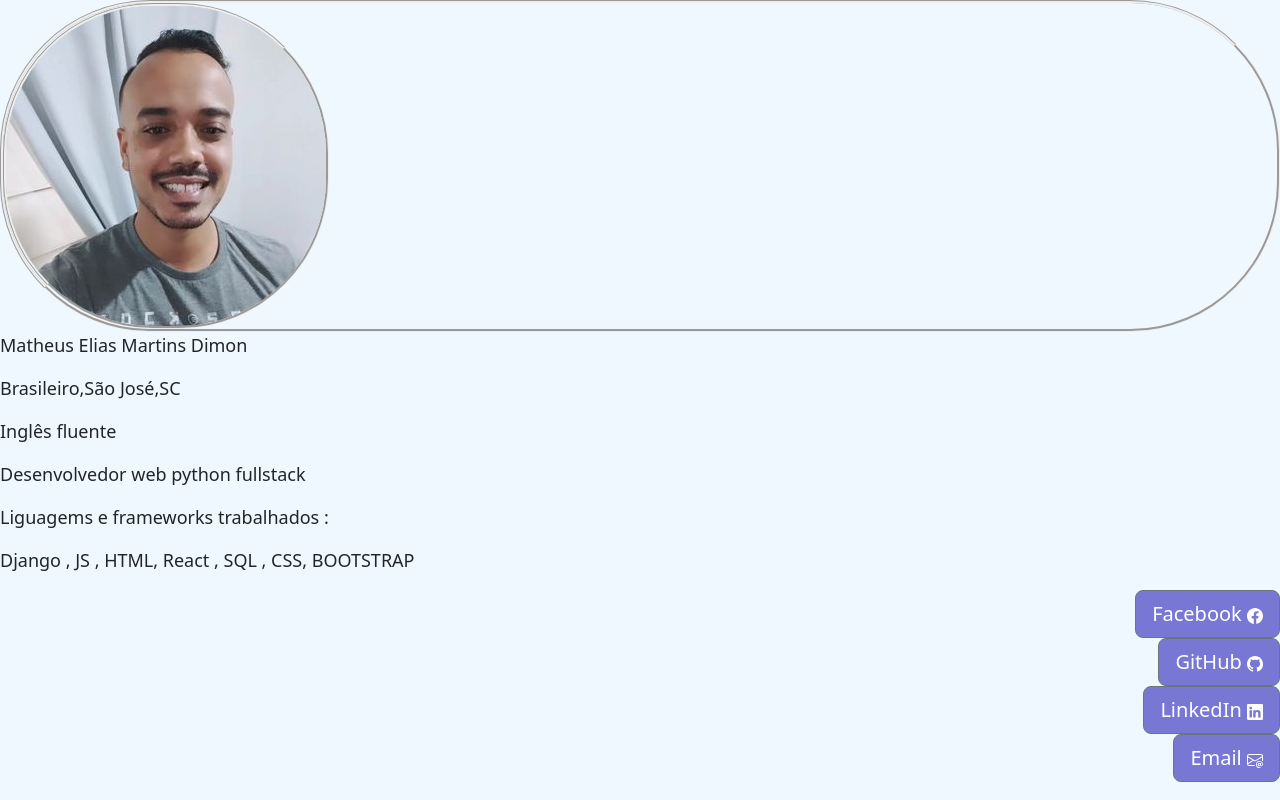
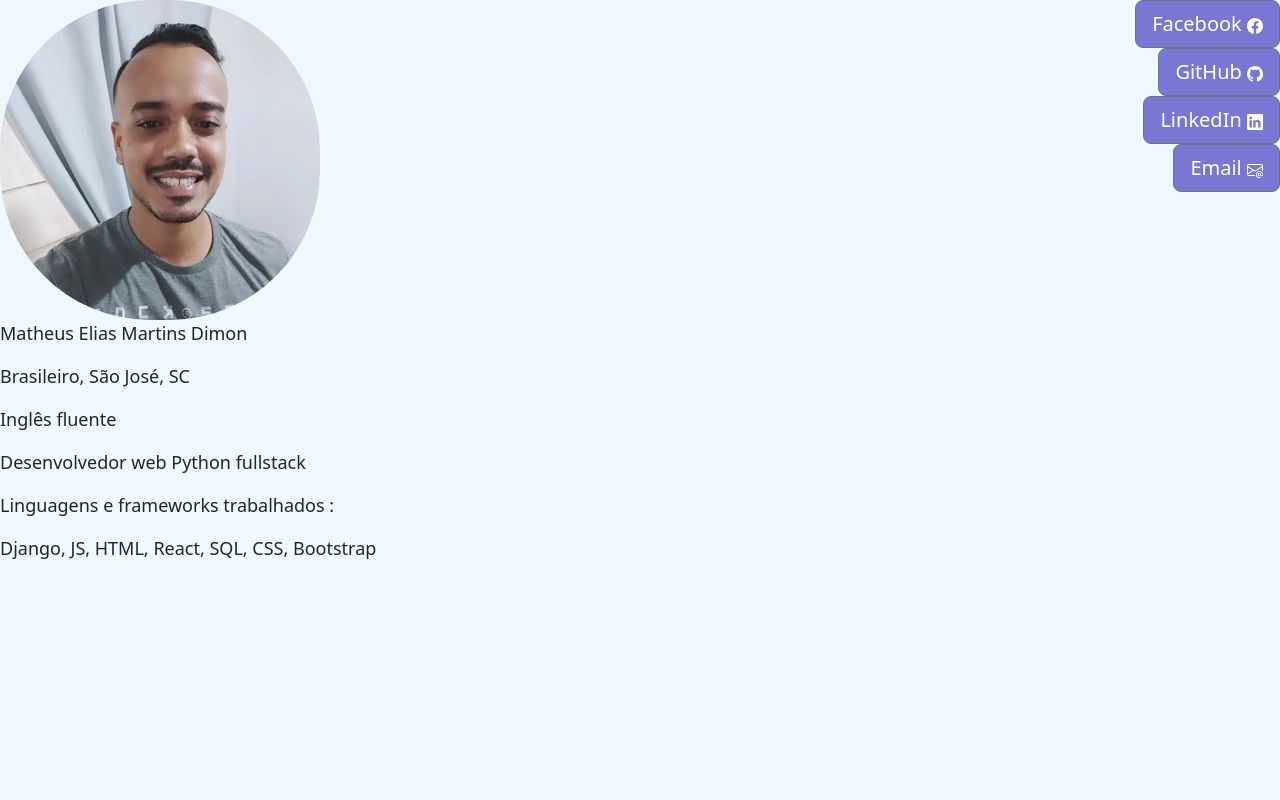
Before and after one commit to Matheus-Dimon/Matheus-Dimon.github.io, a Django app: page /me in a window 1280 px wide. Run offline with Django 4.2, Linux system fonts and the light colour scheme.

Commit message:
mudança de layout

```diff
--- a/static/css/indexstyle.css
+++ b/static/css/indexstyle.css
@@ -6,18 +6,13 @@
 #foto{
   text-align: left;
   border-radius: 150px;
-  border-style: groove;
+  display: block;
+
 }
 
 #background{
   text-align: center;
   background-color: aliceblue;
-}
-
-.buttonstyle{
-  background-color: aliceblue;
-  text-align: right ;
-
 }
 
 .btn.btn-secondary.btn-lg{
--- a/templates/index.html
+++ b/templates/index.html
@@ -12,50 +12,43 @@
         integrity="sha384-T3c6CoIi6uLrA9TneNEoa7RxnatzjcDSCmG1MXxSR1GAsXEV/Dwwykc2MPK8M2HN"
         crossorigin="anonymous">
 </head>
-<body id = "background">
-    <div id = "foto">
+<body id="background">
+    <div id="foto">
         <img src="{% static 'img/mefoto.png' %}" alt="logotipo" id="foto" class="foto">
     </div>
 
     <div id="sobre">
-
         <p>Matheus Elias Martins Dimon</p>
-        <p>Brasileiro,São José,SC</p>
+        <p>Brasileiro, São José, SC</p>
         <p>Inglês fluente</p>
-        <p>Desenvolvedor web python fullstack</p>
-        <p>Liguagems e frameworks trabalhados : </p>
-        <p>Django , JS , HTML, React , SQL , CSS, BOOTSTRAP</p>
-
+        <p>Desenvolvedor web Python fullstack</p>
+        <p>Linguagens e frameworks trabalhados :</p>
+        <p>Django, JS, HTML, React, SQL, CSS, Bootstrap</p>
     </div>
 
-    <div class="buttonstyle">
+    <div class="fixed-top d-flex flex-column justify-content-end align-items-end">
         <button class="btn btn-secondary btn-lg" type="button">
             <a id="fonte" href="https://www.facebook.com/matheuselias.martinsdimon">Facebook</a>
             <svg xmlns="http://www.w3.org/2000/svg" width="16" height="16" fill="currentColor" class="bi bi-facebook" viewBox="0 0 16 16">
-              <path d="M16 8.049c0-4.446-3.582-8.05-8-8.05C3.58 0-.002 3.603-.002 8.05c0 4.017 2.926 7.347 6.75 7.951v-5.625h-2.03V8.05H6.75V6.275c0-2.017 1.195-3.131 3.022-3.131.876 0 1.791.157 1.791.157v1.98h-1.009c-.993 0-1.303.621-1.303 1.258v1.51h2.218l-.354 2.326H9.25V16c3.824-.604 6.75-3.934 6.75-7.951z"/>
+                <path d="M16 8.049c0-4.446-3.582-8.05-8-8.05C3.58 0-.002 3.603-.002 8.05c0 4.017 2.926 7.347 6.75 7.951v-5.625h-2.03V8.05H6.75V6.275c0-2.017 1.195-3.131 3.022-3.131.876 0 1.791.157 1.791.157v1.98h-1.009c-.993 0-1.303.621-1.303 1.258v 1.51h 2.218l-.354 2.326H9.25V16c3.824-.604 6.75-3.934 6.75-7.951z"></path>
             </svg>
         </button>
-  </div>
 
-    <div class="buttonstyle">
-      <button class="btn btn-secondary btn-lg" type="button"  >
+        <button class="btn btn-secondary btn-lg" type="button">
             <a id="fonte" href="https://github.com/Matheus-Dimon">GitHub</a>
             <svg xmlns="http://www.w3.org/2000/svg" width="16" height="16" fill="currentColor" class="bi bi-github" viewBox="0 0 16 16">
               <path d="M8 0C3.58 0 0 3.58 0 8c0 3.54 2.29 6.53 5.47 7.59.4.07.55-.17.55-.38 0-.19-.01-.82-.01-1.49-2.01.37-2.53-.49-2.69-.94-.09-.23-.48-.94-.82-1.13-.28-.15-.68-.52-.01-.53.63-.01 1.08.58 1.23.82.72 1.21 1.87.87 2.33.66.07-.52.28-.87.51-1.07-1.78-.2-3.64-.89-3.64-3.95 0-.87.31-1.59.82-2.15-.08-.2-.36-1.02.08-2.12 0 0 .67-.21 2.2.82.64-.18 1.32-.27 2-.27.68 0 1.36.09 2 .27 1.53-1.04 2.2-.82 2.2-.82.44 1.1.16 1.92.08 2.12.51.56.82 1.27.82 2.15 0 3.07-1.87 3.75-3.65 3.95.29.25.54.73.54 1.48 0 1.07-.01 1.93-.01 2.2 0 .21.15.46.55.38A8.012 8.012 0 0 0 16 8c0-4.42-3.58-8-8-8z"/>
             </svg>
+            </svg>
         </button>
-  </div>
 
-    <div class="buttonstyle">
         <button class="btn btn-secondary btn-lg" type="button">
             <a id="fonte" href="https://www.linkedin.com/in/matheus-elias-martins-dimon-b71048154">LinkedIn</a>
             <svg xmlns="http://www.w3.org/2000/svg" width="16" height="16" fill="currentColor" class="bi bi-linkedin" viewBox="0 0 16 16">
-              <path d="M0 1.146C0 .513.526 0 1.175 0h13.65C15.474 0 16 .513 16 1.146v13.708c0 .633-.526 1.146-1.175 1.146H1.175C.526 16 0 15.487 0 14.854V1.146zm4.943 12.248V6.169H2.542v7.225h2.401zm-1.2-8.212c.837 0 1.358-.554 1.358-1.248-.015-.709-.52-1.248-1.342-1.248-.822 0-1.359.54-1.359 1.248 0 .694.521 1.248 1.327 1.248h.016zm4.908 8.212V9.359c0-.216.016-.432.08-.586.173-.431.568-.878 1.232-.878.869 0 1.216.662 1.216 1.634v3.865h2.401V9.25c0-2.22-1.184-3.252-2.764-3.252-1.274 0-1.845.7-2.165 1.193v.025h-.016a5.54 5.54 0 0 1 .016-.025V6.169h-2.4c.03.678 0 7.225 0 7.225h2.4z"/>
+                <path d="M0 1.146C0 .513.526 0 1.175 0h13.65C15.474 0 16 .513 16 1.146v13.708c0 .633-.526 1.146-1.175 1.146H1.175C.526 16 0 15.487 0 14.854V1.146zm4.943 12.248V6.169H2.542v7.225h2.401zm-1.2-8.212c.837 0 1.358-.554 1.358-1.248-.015-.709-.52-1.248-1.342-1.248-.822 0-1.359.54-1.359 1.248 0 .694 .521 1.248 1.327 1.248h.016zm4.908 8.212V9.359c0-.216.016-.432.08-.586.173-.431.568-.878 1.232-.878 .869 0 1.216.662 1.216 1.634v 3.865h 2.401V9.25c0-2.22-1.184-3.252-2.764-3.252-1.274 0-1.845.7-2.165 1.193v.025h-.016a5.54 5.54 0 0 1 .016-.025V6.169h-2.4c.03.678 0 7.225 0 7.225h 2.4z"></path>
             </svg>
         </button>
-  </div>
 
-    <div class="buttonstyle">
         <button class="btn btn-secondary btn-lg" type="button">
             <a id="fonte" href="mailto:matheus.dimon@gmail.com">Email</a>
             <svg xmlns="http://www.w3.org/2000/svg" width="16" height="16" fill="currentColor" class="bi bi-envelope-at" viewBox="0 0 16 16">
@@ -72,5 +65,4 @@
         integrity="sha384-C6RzsynM9kWDrMNeT87bh95OGNyZPhcTNXj1NW7RuBCsyN/o0jlpcV8Qyq46cDfL"
         crossorigin="anonymous"></script>
 </footer>
-
 </html>
```
Lines whose indentation alone changed are shown as unchanged.
